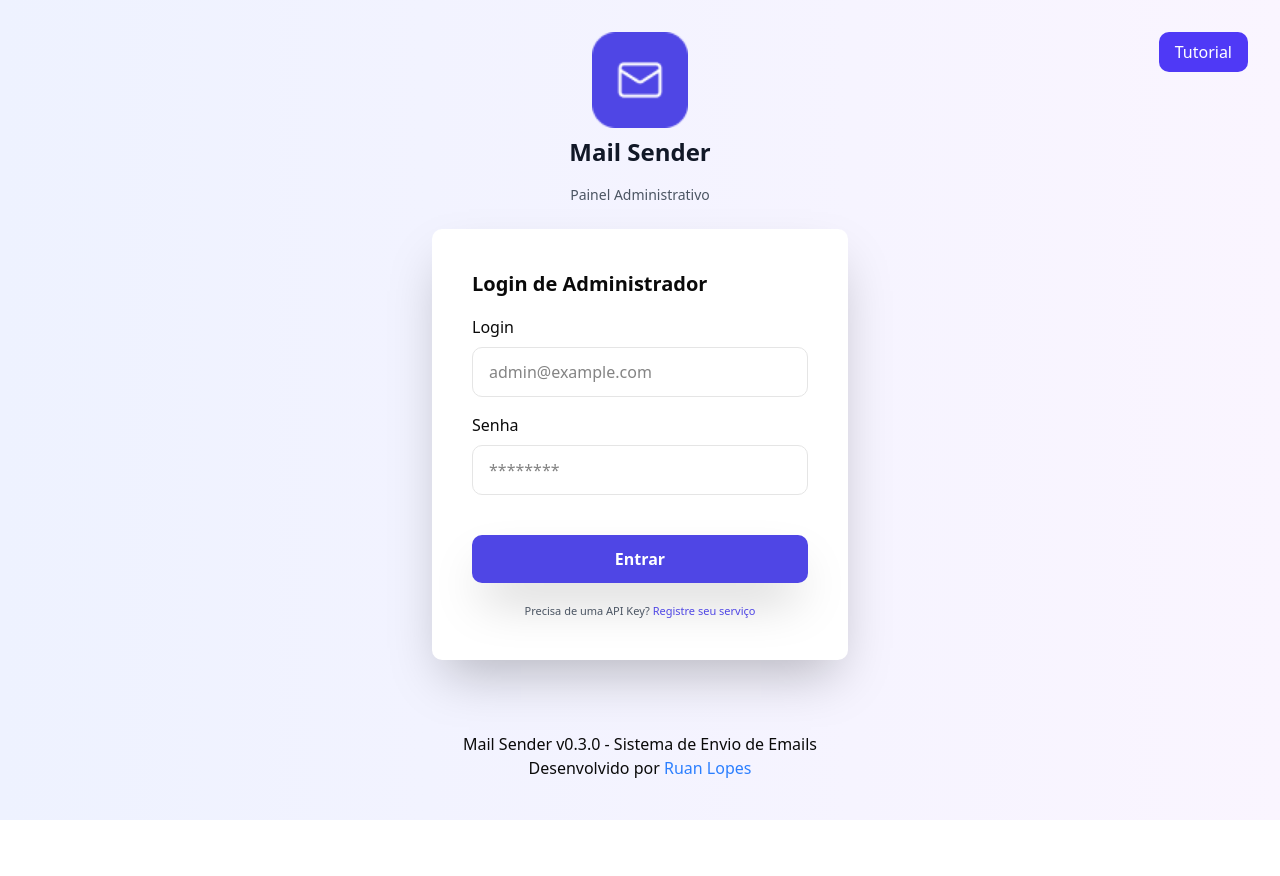
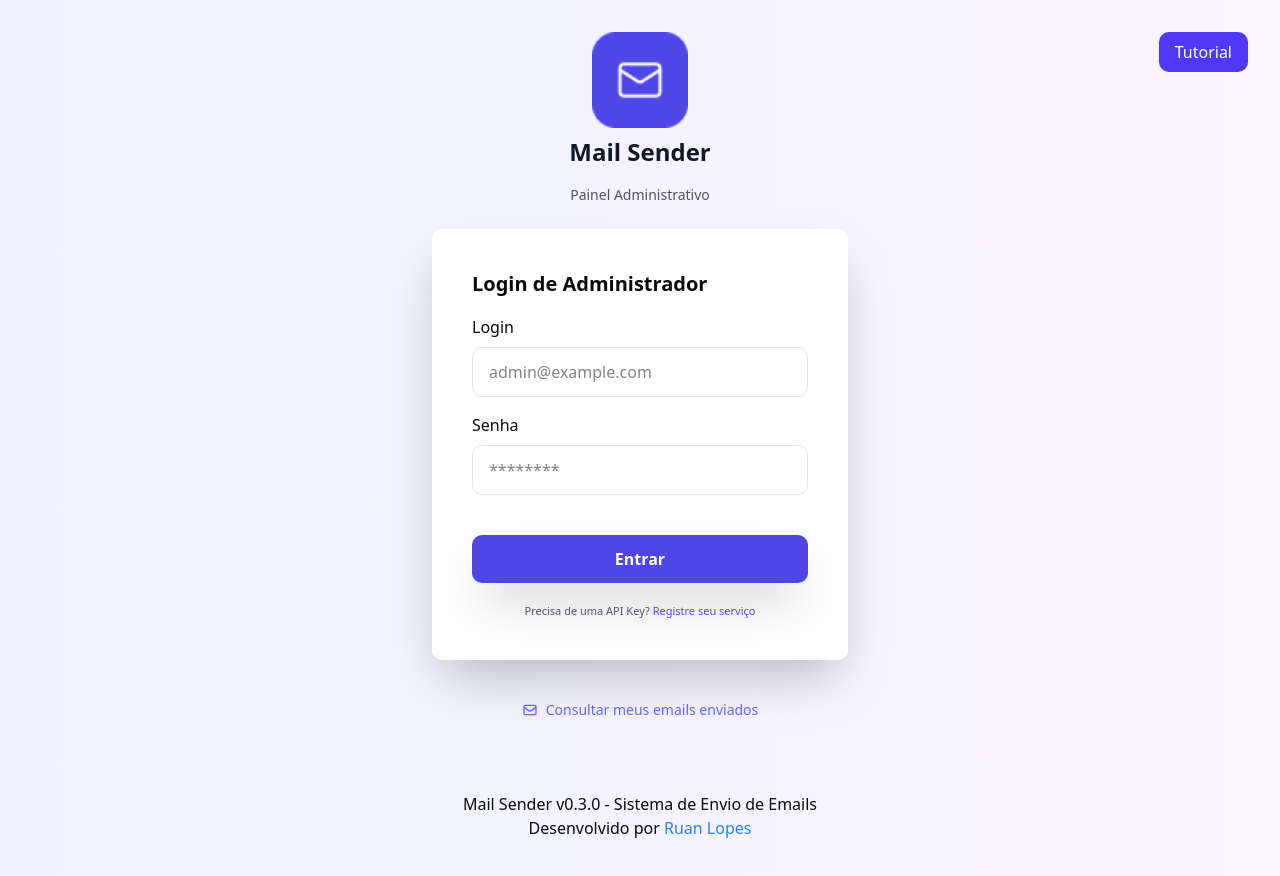
Before and after one commit to RuanLopes1350/mailsender-front, a Next.js app: page /login in a window 1280 px wide. Shown: the top 876 px of the page. Before the commit the page ends 820 px from the top, so only its background shows below. Built offline with nearby package versions, Linux system fonts and the light colour scheme; no server answers.

Commit message:
algumas alterações visuais

```diff
--- a/src/app/cadastro/page.tsx
+++ b/src/app/cadastro/page.tsx
@@ -134,6 +134,18 @@
                     </AuthPanel>
                 </div>
             )}
+
+            <div className="w-full max-w-md flex items-center justify-center px-2 sm:px-4 mt-4">
+                <Link
+                    href="/meus_emails"
+                    className="text-[#6366F1] hover:text-[#4F46E5] text-xs sm:text-sm font-medium transition-colors duration-200 flex items-center gap-2 group"
+                >
+                    <svg className="w-4 h-4 transition-transform group-hover:translate-x-1" fill="none" stroke="currentColor" viewBox="0 0 24 24">
+                        <path strokeLinecap="round" strokeLinejoin="round" strokeWidth={2} d="M3 8l7.89 5.26a2 2 0 002.22 0L21 8M5 19h14a2 2 0 002-2V7a2 2 0 00-2-2H5a2 2 0 00-2 2v10a2 2 0 002 2z" />
+                    </svg>
+                    Consultar meus emails enviados
+                </Link>
+            </div>
         </div>
     )
 }
--- a/src/app/login/page.tsx
+++ b/src/app/login/page.tsx
@@ -125,6 +125,18 @@
                     />
                 </AuthPanel>
             </div>
+
+            <div className="w-full max-w-md flex items-center justify-center px-2 sm:px-4 mt-4">
+                <Link
+                    href="/meus_emails"
+                    className="text-[#6366F1] hover:text-[#4F46E5] text-xs sm:text-sm font-medium transition-colors duration-200 flex items-center gap-2 group"
+                >
+                    <svg className="w-4 h-4 transition-transform group-hover:translate-x-1" fill="none" stroke="currentColor" viewBox="0 0 24 24">
+                        <path strokeLinecap="round" strokeLinejoin="round" strokeWidth={2} d="M3 8l7.89 5.26a2 2 0 002.22 0L21 8M5 19h14a2 2 0 002-2V7a2 2 0 00-2-2H5a2 2 0 00-2 2v10a2 2 0 002 2z" />
+                    </svg>
+                    Consultar meus emails enviados
+                </Link>
+            </div>
         </div>
     )
 }
--- a/src/app/meus_emails/page.tsx
+++ b/src/app/meus_emails/page.tsx
@@ -202,9 +202,11 @@
                 )}
             </Modal>
 
-            <div className="bg-white rounded-2xl border p-4 md:p-10 mx-4 md:mx-17 overflow-x-auto">
-                <div className="mb-2">
-                    <Button cor="bg-[#4f39f6]" altura="" largura="" texto="Voltar" onClick={() => {limparApiKey()}}/>
+            <div className="bg-white rounded-2xl border p-4 mt-20 md:p-10 mx-4 md:mx-17 overflow-x-auto">
+                <div>
+                    <Link href="/" className="text-blue-600 hover:underline mb-4 inline-block">
+                        &larr; Retornar
+                    </Link>
                 </div>
                 <div className="flex flex-row items-center gap-2">
                     <img className="h-6 w-6" src="/recents-purple.png" draggable='false' />
@@ -240,6 +242,9 @@
                 {hasSearched && !isLoading && (
                     <>
                         {/* Seção de Filtros */}
+                        <div className="mb-2">
+                            <Button cor="bg-[#4f39f6]" altura="h-[42px] sm:h-[48px]" largura="sm:w-auto w-full" texto="Limpar" onClick={() => { limparApiKey() }} />
+                        </div>
                         <div className="mb-6 p-4 bg-gray-50 rounded-lg border border-gray-200">
                             <h2 className="font-semibold text-lg mb-4">Filtros</h2>
                             <div className="grid grid-cols-1 md:grid-cols-2 lg:grid-cols-3 gap-4">
--- a/src/components/header/index.tsx
+++ b/src/components/header/index.tsx
@@ -7,7 +7,7 @@
 
 export default function Header() {
     const pathname = usePathname();
-    const ignore = ['/', '/login', '/cadastro', '/meus_emails'];
+    const ignore = ['/', '/login', '/cadastro', '/meus_emails', '/tutorial'];
     const { logout } = useAuth()
     const handleLogOut = async () => {
         console.log('Saindo...')
```
